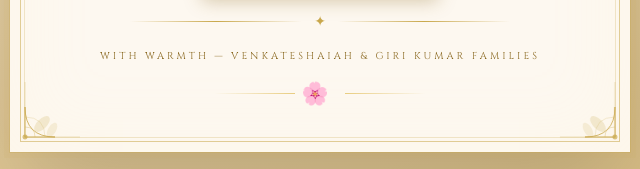
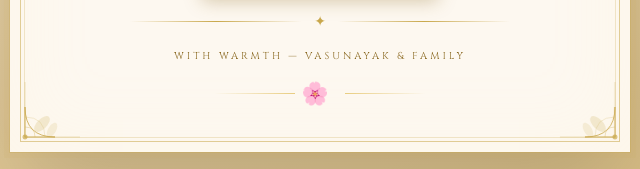
Before and after one commit to Vpnayak97/inv, a plain HTML site: page index.html in a window 1280 px wide. Shown: the part 1123-1292 px from the top of the page, 320-960 px from the left. Drawn offline with nearby package versions, Linux system fonts and the light colour scheme; a web font is replaced by a local one.

Commit message:
Updated invitation page

```diff
--- a/index.html
+++ b/index.html
@@ -795,7 +795,7 @@
       </div>
 
       <!-- Family -->
-      <div class="family-line">With warmth — Venkateshaiah & Giri Kumar Families</div>
+      <div class="family-line">With warmth — Vasunayak & Family </div>
 
       <!-- Bottom ornament -->
       <div class="bottom-orn">
```
